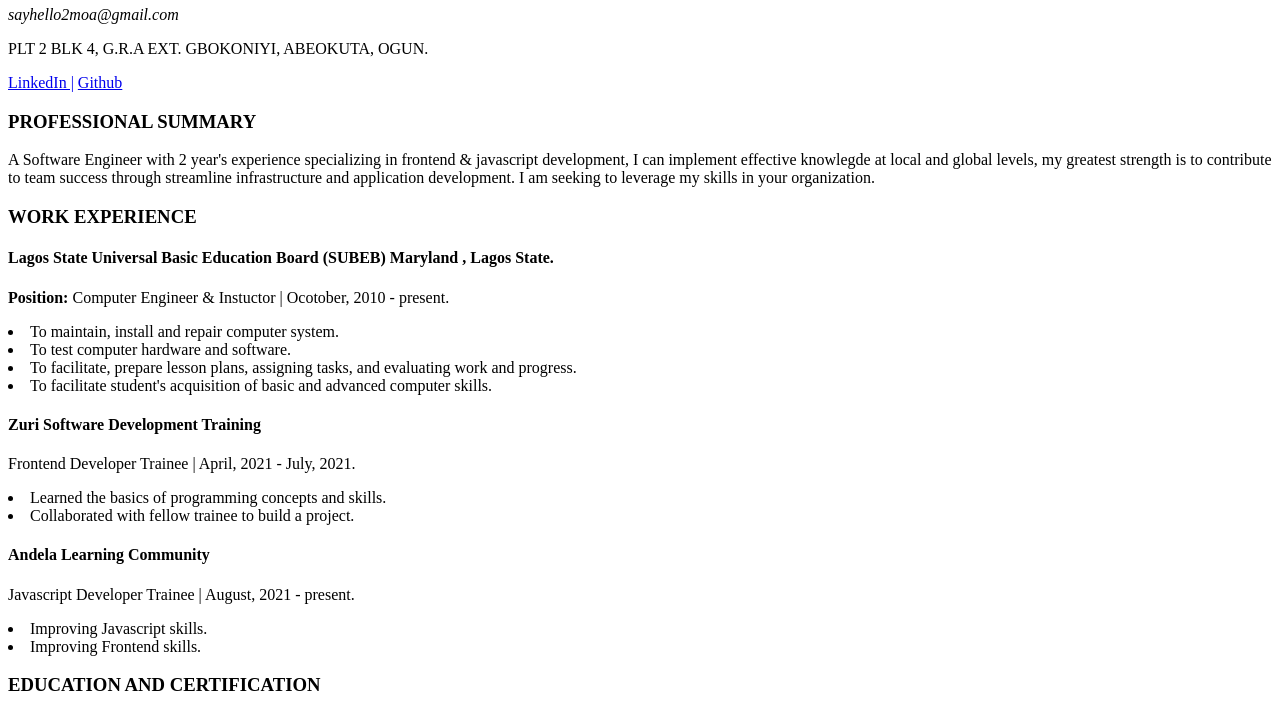
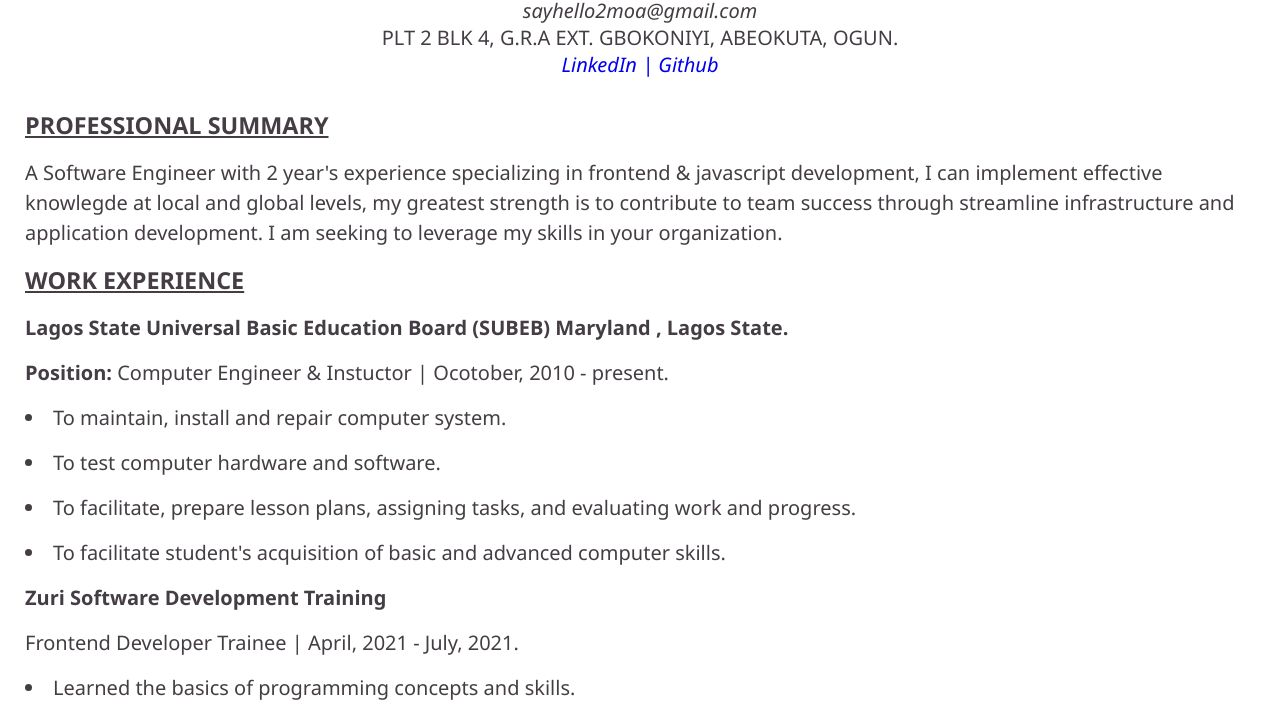
Before and after one commit to MDindahouse/My-Resume, a plain HTML site: page index.html in a window 1280 px wide. Shown: the part 142-857 px from the top of the page. Drawn offline with Linux system fonts and the light colour scheme.

Commit message:
Changes to link

```diff
--- a/index.html
+++ b/index.html
@@ -4,7 +4,7 @@
     <meta charset="UTF-8" />
     <meta http-equiv="X-UA-Compatible" content="IE=edge" />
     <meta name="viewport" content="width=device-width, initial-scale=1.0" />
-    <link rel="stylesheet" href="CSS/Resume.css" type="text/css" />
+    <link rel="stylesheet" href="CSS/styles.css" type="text/css" />
     <title>My Resume</title>
   </head>
   <body>
```
